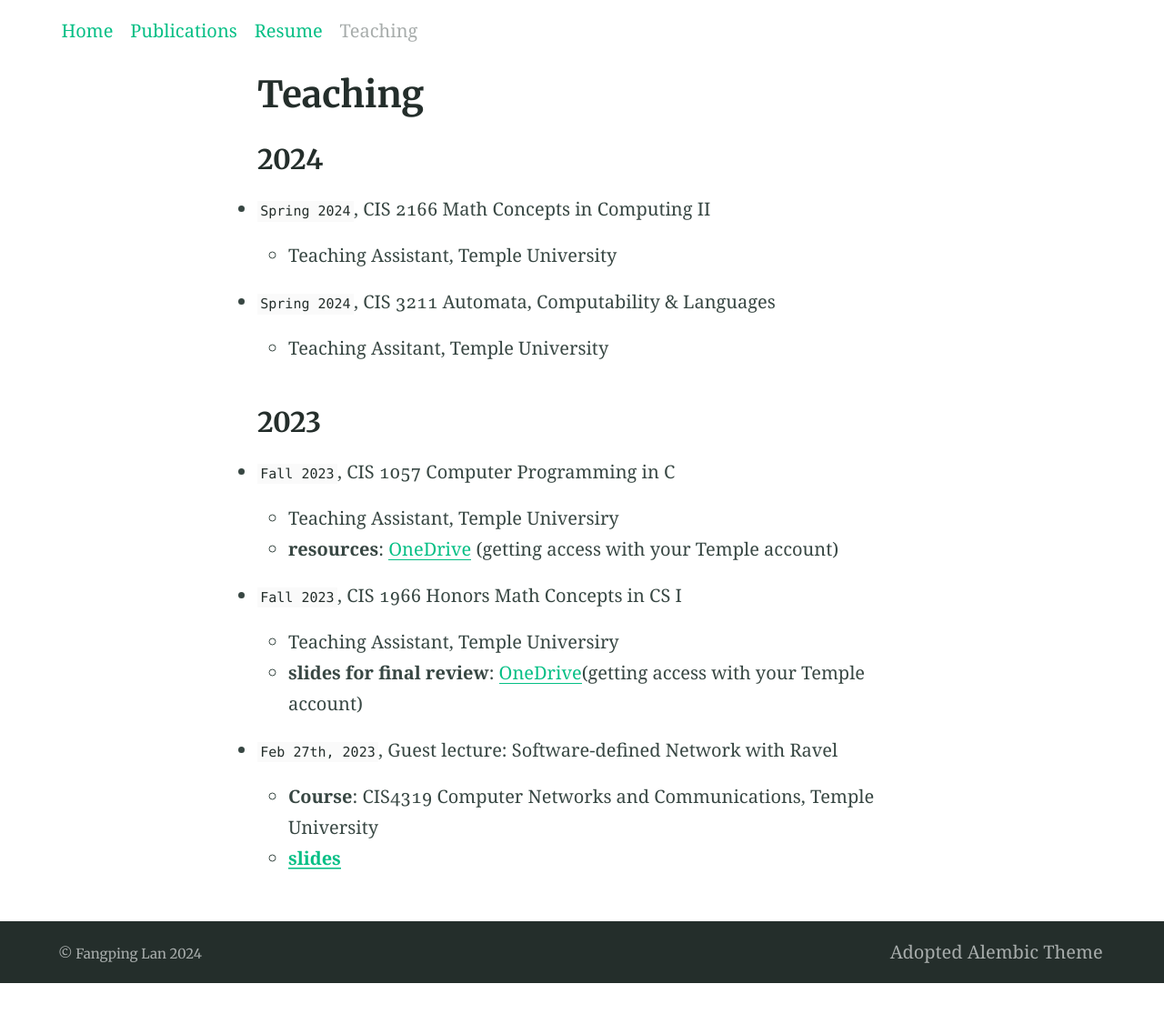
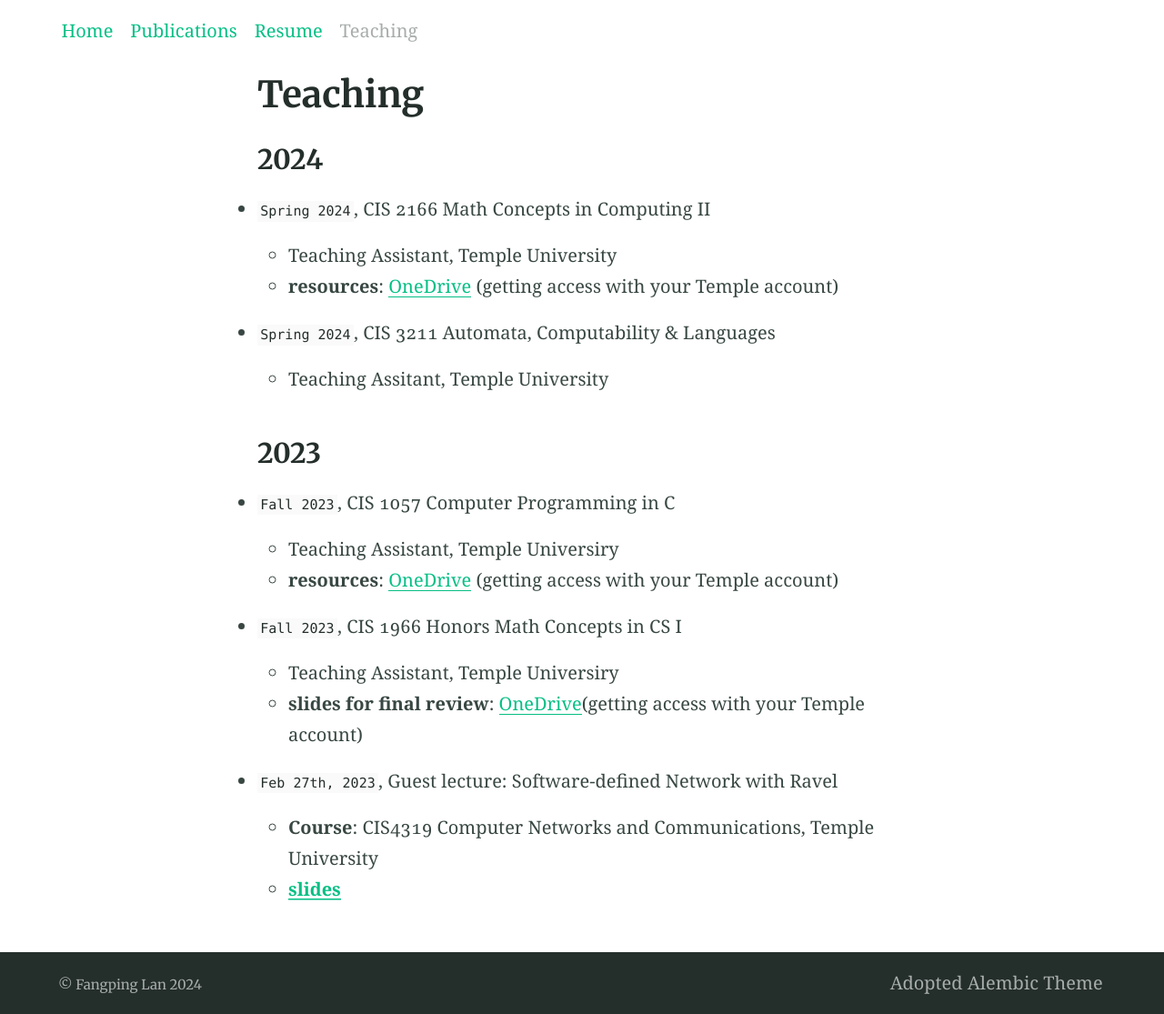
Before and after one commit to lanfangping/lanfangping.github.io, a Jekyll site: the page built from teaching.md, in a window 1280 px wide. Shown: the whole page at 91% size. Built offline with Jekyll 4.4.1, drawn with Linux system fonts in a browser that asks for light colours; before the commit the page ends 1081 px from its top, so only the background shows below that.

Commit message:
teaching experience

```diff
--- a/teaching.md
+++ b/teaching.md
@@ -10,6 +10,7 @@ aside: False
 ### 2024
 - `Spring 2024`, CIS 2166 Math Concepts in Computing II
   - Teaching Assistant, Temple University
+  - **resources**: [OneDrive](https://tuprd-my.sharepoint.com/:f:/g/personal/tuo96170_temple_edu/EjInFGQ-vchEnQpJmEOOqoUBZ4284jkLfGBhEockzHBdmw?e=BNKURG) (getting access with your Temple account)
 
 - `Spring 2024`, CIS 3211 Automata, Computability & Languages
   - Teaching Assitant, Temple University
```
Also changed, not shown: 2 other files.
